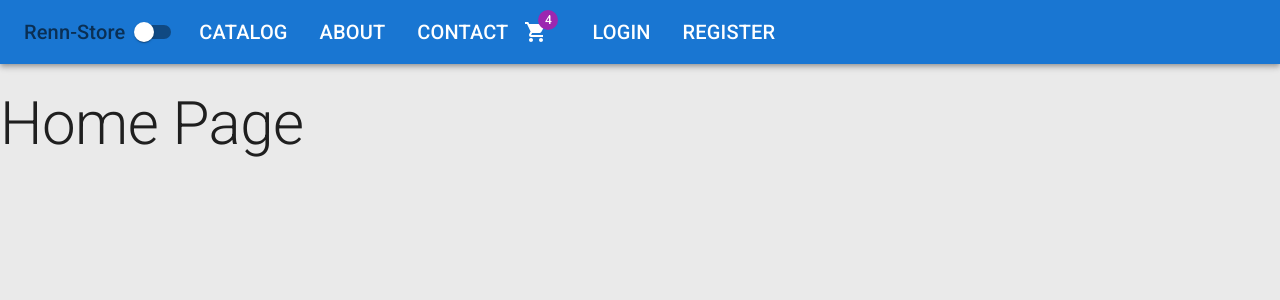
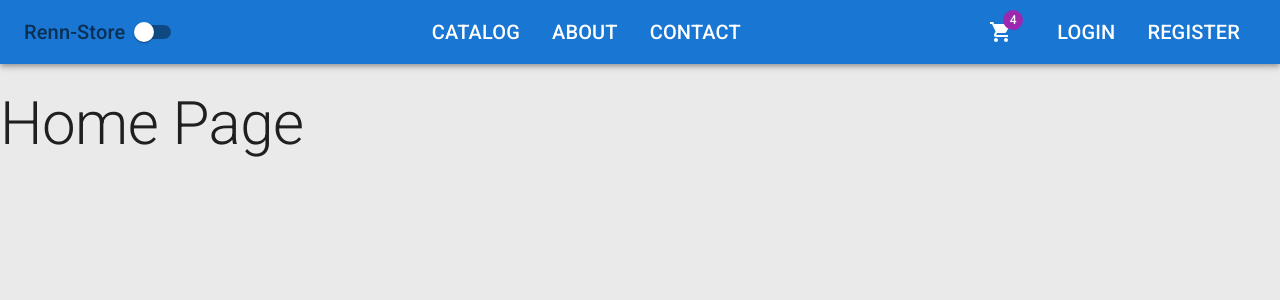
Before and after one commit to rennjay/RennStore, a React (Vite) app in the folder client/: page / in a window 1280 px wide. Shown: the top 300 px of the page. Built offline with nearby package versions, Linux system fonts and the light colour scheme.

Commit message:
Align nav links

```diff
--- a/client/src/app/layout/Header.tsx
+++ b/client/src/app/layout/Header.tsx
@@ -2,6 +2,7 @@ import { ShoppingCart } from "@mui/icons-material";
 import {
   AppBar,
   Badge,
+  Box,
   IconButton,
   List,
   ListItem,
@@ -42,7 +43,8 @@ const navStyles = {
 export default function Header({ handleThemeChange, isDarkMode }: Props) {
   return (
     <AppBar position="static" sx={{ mb: 3 }}>
-      <Toolbar>
+      <Toolbar sx={{ display: "flex", justifyContent: "space-between" }}>
+        <Box display="flex" alignItems="center">
           <Typography variant="h6" component={NavLink} to="/" sx={navStyles}>
             Renn-Store
           </Typography>
@@ -50,6 +52,8 @@ export default function Header({ handleThemeChange, isDarkMode }: Props) {
             checked={isDarkMode}
             onChange={() => handleThemeChange(!isDarkMode)}
           />
+        </Box>
+
         <List sx={{ display: "flex" }}>
           {midLinks.map(({ title, path }) => {
             return (
@@ -60,6 +64,7 @@ export default function Header({ handleThemeChange, isDarkMode }: Props) {
           })}
         </List>
 
+        <Box display="flex" alignItems="center">
           <IconButton size="large" edge="start" color="inherit" sx={{ mr: 2 }}>
             <Badge badgeContent="4" color="secondary">
               <ShoppingCart />
@@ -69,12 +74,18 @@ export default function Header({ handleThemeChange, isDarkMode }: Props) {
           <List sx={{ display: "flex" }}>
             {rightLinks.map(({ title, path }) => {
               return (
-              <ListItem component={NavLink} to={path} key={path} sx={navStyles}>
+                <ListItem
+                  component={NavLink}
+                  to={path}
+                  key={path}
+                  sx={navStyles}
+                >
                   {title.toUpperCase()}
                 </ListItem>
               );
             })}
           </List>
+        </Box>
       </Toolbar>
     </AppBar>
   );
```
Lines whose indentation alone changed are shown as unchanged.
